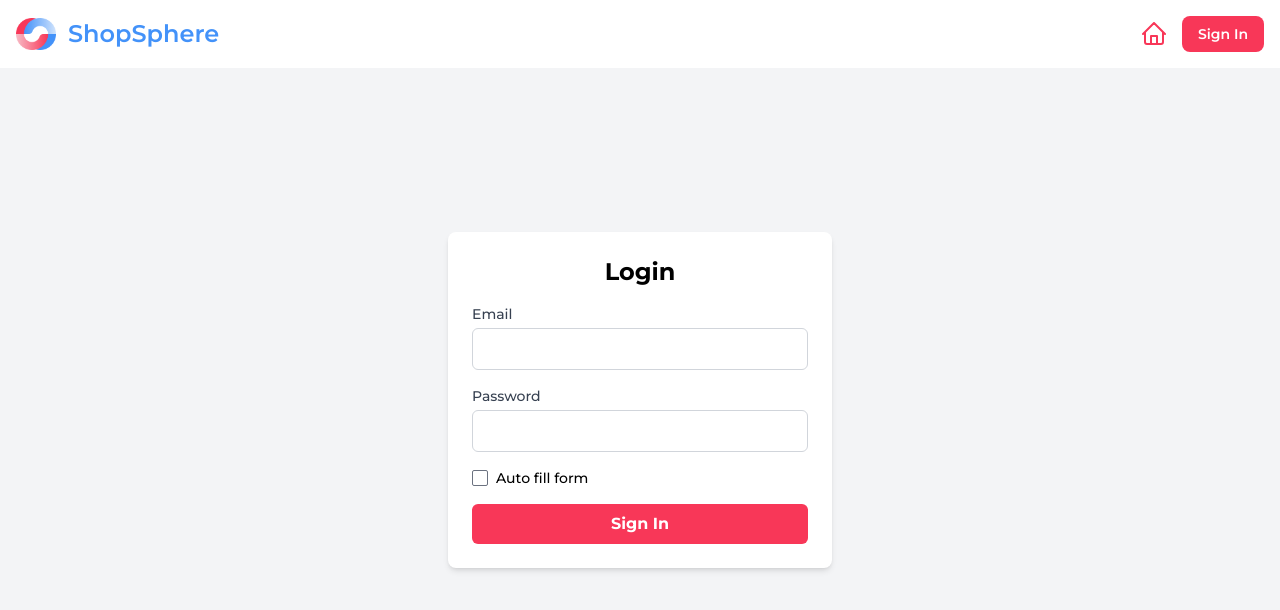
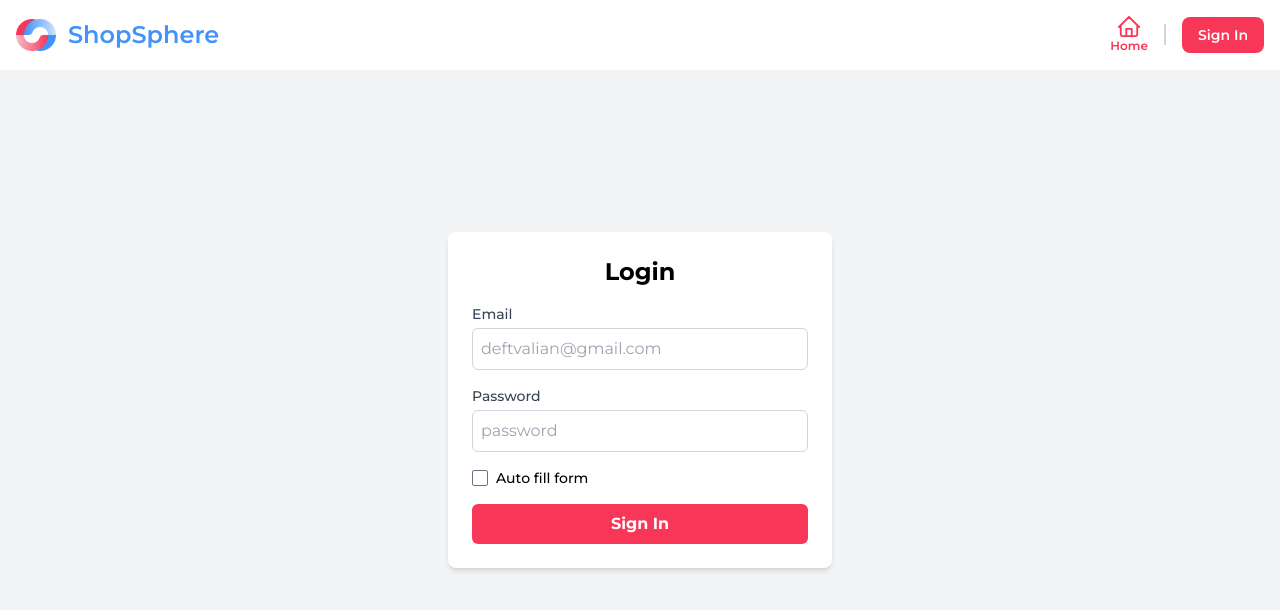
Before and after one commit to Exvade/ecommerce, a React (Vite) app: page /login in a window 1280 px wide. Shown: the top 610 px of the page. Built offline with nearby package versions, Linux system fonts and the light colour scheme.

Commit message:
ui: navbar

```diff
--- a/src/components/Navbar.jsx
+++ b/src/components/Navbar.jsx
@@ -38,22 +38,26 @@ export default function Navbar() {
         <div className="hidden w-full md:block md:w-auto" id="navbar-dropdown">
           <ul className="flex flex-col items-center p-4 mt-4 font-medium border border-gray-100 rounded-lg md:p-0 bg-gray-50 md:space-x-4 rtl:space-x-reverse md:flex-row md:mt-0 md:border-0 md:bg-white dark:bg-gray-800 md:dark:bg-gray-900 dark:border-gray-700">
             <li>
-              <Link to="/" className="flex items-center justify-center gap-3 px-3 py-2 text-gray-900 rounded hover:bg-gray-100 md:hover:bg-transparent md:border-0 md:hover:text-blue-700 md:p-0 dark:text-white md:dark:hover:text-blue-500 dark:hover:bg-gray-700 dark:hover:text-white md:dark:hover:bg-transparent">
+              <Link to="/" className="flex items-center justify-center gap-3 px-3 py-2 text-gray-900 rounded hover:bg-gray-100 md:hover:bg-transparent md:border-0 md:hover:text-blue-700 md:p-0 dark:text-white md:dark:hover:text-blue-500 dark:hover:bg-gray-700 dark:hover:text-white md:dark:hover:bg-transparent md:flex-col md:gap-0">
                 <IconHome />
-                <span className="md:hidden">Home</span>
+                <span className="font-semibold md:text-xs text-primary">Home</span>
               </Link>
             </li>
+
             {isLoggedIn && (
               <li>
                 <Link
                   to="/cart"
-                  className="flex px-3 py-2 rounded hover:bg-gray-100 md:hover:bg-transparent md:hover:text-blue-700 md:p-0 md:dark:hover:text-blue-500 dark:text-white dark:hover:bg-gray-700 dark:hover:text-white md:dark:hover:bg-transparent dark:border-gray-700"
+                  className="flex flex-col px-3 py-2 rounded md:gap-0 hover:bg-gray-100 md:hover:bg-transparent md:hover:text-blue-700 md:p-0 md:dark:hover:text-blue-500 dark:text-white dark:hover:bg-gray-700 dark:hover:text-white md:dark:hover:bg-transparent dark:border-gray-700"
                 >
                   <IconCart />
-                  <span className="md:hidden">Cart</span>
+                  <span className="font-semibold md:text-xs text-primary">Cart</span>
                 </Link>
               </li>
             )}
+            <li className="hidden md:block">
+              <span className="border border-gray-300"></span>
+            </li>
             <li>
               {isLoggedIn ? (
 
--- a/src/components/icon/IconCart.jsx
+++ b/src/components/icon/IconCart.jsx
@@ -1,6 +1,6 @@
 export default function IconCart() {
   return (
-    <svg xmlns="http://www.w3.org/2000/svg" width={28} height={28} viewBox="0 0 24 24" className="hidden md:block"><g fill="none" stroke="#F83758" strokeWidth={1.5} ><path strokeLinecap="round" d="m2 3l.265.088c1.32.44 1.98.66 2.357 1.184S5 5.492 5 6.883V9.5c0 2.828 0 4.243.879 5.121c.878.879 2.293.879 5.121.879h8"></path><path d="M7.5 18a1.5 1.5 0 1 1 0 3a1.5 1.5 0 0 1 0-3Zm9 0a1.5 1.5 0 1 1 0 3a1.5 1.5 0 0 1 0-3ZM5 6h11.45c2.055 0 3.083 0 3.528.674c.444.675.04 1.619-.77 3.508l-.429 1c-.378.882-.567 1.322-.942 1.57c-.376.248-.856.248-1.815.248H5"></path></g></svg>
+    <svg xmlns="http://www.w3.org/2000/svg" width={28} height={28} viewBox="0 0 24 24" className="hidden md:block md:w-[24px] md:h-[24px]"><g fill="none" stroke="#F83758" strokeWidth={1.5} ><path strokeLinecap="round" d="m2 3l.265.088c1.32.44 1.98.66 2.357 1.184S5 5.492 5 6.883V9.5c0 2.828 0 4.243.879 5.121c.878.879 2.293.879 5.121.879h8"></path><path d="M7.5 18a1.5 1.5 0 1 1 0 3a1.5 1.5 0 0 1 0-3Zm9 0a1.5 1.5 0 1 1 0 3a1.5 1.5 0 0 1 0-3ZM5 6h11.45c2.055 0 3.083 0 3.528.674c.444.675.04 1.619-.77 3.508l-.429 1c-.378.882-.567 1.322-.942 1.57c-.376.248-.856.248-1.815.248H5"></path></g></svg>
   )
 
 }
--- a/src/components/icon/IconHome.jsx
+++ b/src/components/icon/IconHome.jsx
@@ -1,5 +1,5 @@
 export default function IconHome() {
   return (
-    <svg xmlns="http://www.w3.org/2000/svg" width={24} height={24} viewBox="0 0 24 24" className="hidden md:block"><path fill="none" stroke="#F83758" strokeLinecap="round" strokeLinejoin="round" strokeWidth={2} d="M1 12L12 1l11 11m-2-2v10a2 2 0 0 1-2 2H5a2 2 0 0 1-2-2V10m6 12v-8h6v8"></path></svg>
+    <svg xmlns="http://www.w3.org/2000/svg" width={24} height={24} viewBox="0 0 24 24" className="hidden md:block md:w-[22px] md:h-[22px]"><path fill="none" stroke="#F83758" strokeLinecap="round" strokeLinejoin="round" strokeWidth={2} d="M1 12L12 1l11 11m-2-2v10a2 2 0 0 1-2 2H5a2 2 0 0 1-2-2V10m6 12v-8h6v8"></path></svg>
   )
 }
--- a/src/pages/Login.jsx
+++ b/src/pages/Login.jsx
@@ -81,6 +81,7 @@ export default function Login() {
               type="email"
               id="email"
               value={email}
+              placeholder="deftvalian@gmail.com"
               onChange={(e) => setEmail(e.target.value)}
               className="w-full p-2 mt-1 border border-gray-300 rounded-md focus:outline-none focus:ring-2 focus:ring-primary focus:border-transparent"
               required
@@ -93,6 +94,7 @@ export default function Login() {
             <input
               type="password"
               id="password"
+              placeholder="password"
               value={password}
               onChange={(e) => setPassword(e.target.value)}
               className="w-full p-2 mt-1 border border-gray-300 rounded-md focus:outline-none focus:ring-2 focus:ring-primary focus:border-transparent"
```
